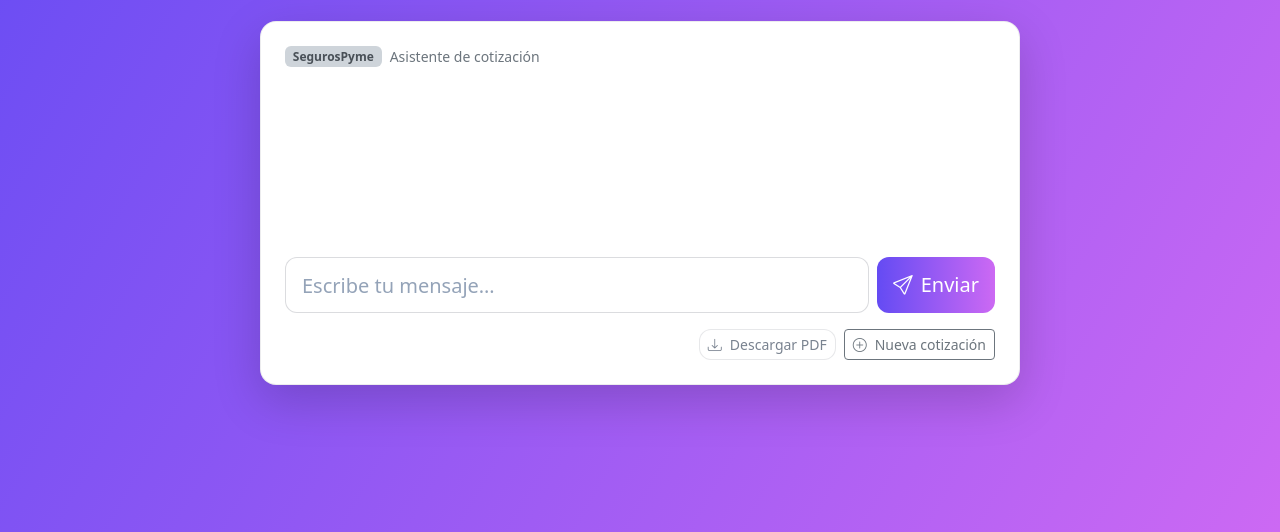
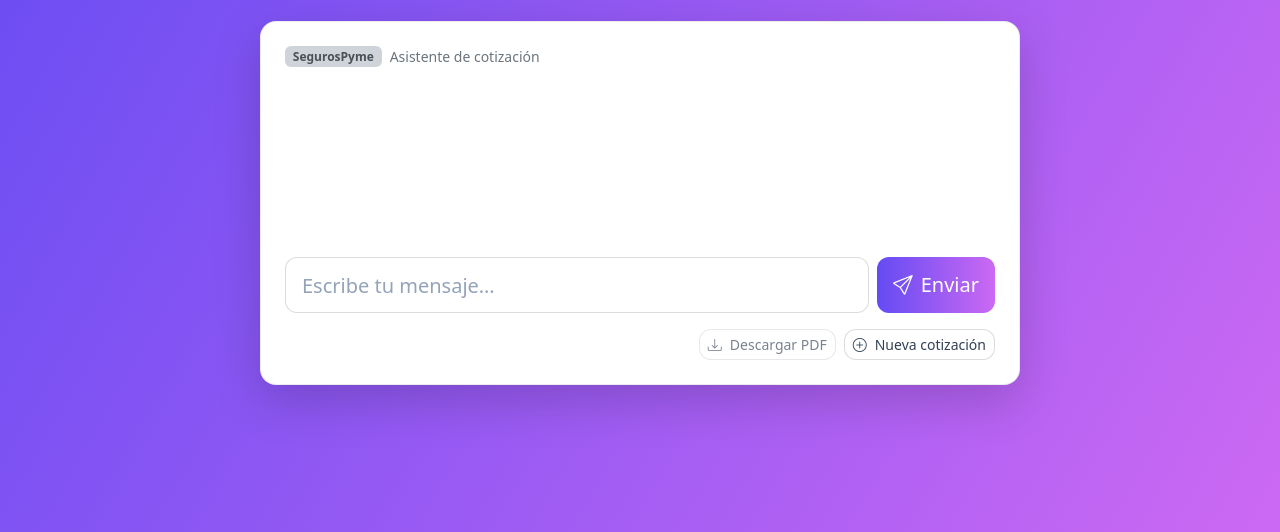
Before and after one commit to lauraac/SegurosPyme, a plain HTML site: page cotizacion/index.html in a window 1280 px wide. Shown: the part 268-800 px from the top of the page. Drawn offline with nearby package versions, Linux system fonts and the light colour scheme.

Commit message:
chore:pdf styles

```diff
--- a/cotizacion/index.html
+++ b/cotizacion/index.html
@@ -99,7 +99,7 @@
 
             <button
               id="new-quote"
-              class="btn btn-outline-secondary btn-sm d-inline-flex align-items-center gap-2"
+              class="btn btn-outline-light btn-sm d-inline-flex align-items-center gap-2"
             >
               <i class="bi bi-plus-circle"></i> Nueva cotización
             </button>
```
